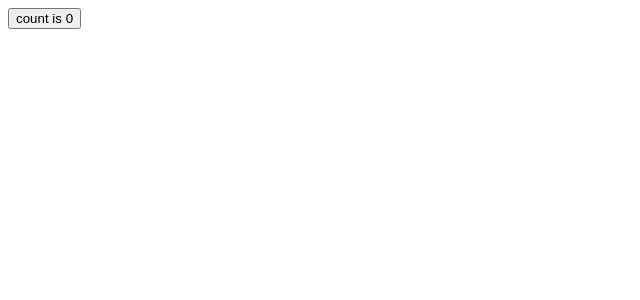
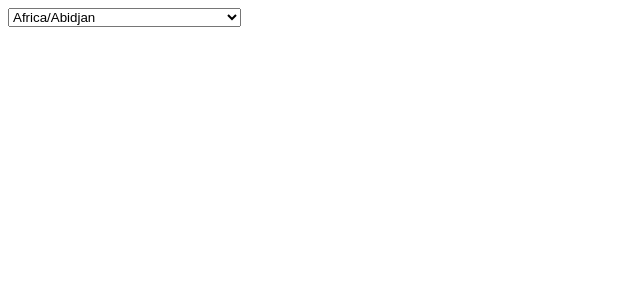
Before and after one commit to joshuatshaffer/time-zone-clock, a React (Vite) app: page / in a window 1280 px wide. Shown: the top 300 px of the page, without its empty margins (0-640 px from the left). Built offline with nearby package versions, Linux system fonts and the light colour scheme.

Commit message:
Time zone select.

```diff
--- a/src/App.tsx
+++ b/src/App.tsx
@@ -7,9 +7,13 @@ export function App() {
 
   return (
     <>
-      <button onClick={() => setCount((count) => count + 1)}>
-        count is {count}
-      </button>
+      <select>
+        {Intl.supportedValuesOf("timeZone").map((timeZone) => (
+          <option key={timeZone} value={timeZone}>
+            {timeZone}
+          </option>
+        ))}
+      </select>
     </>
   );
 }
--- a/tsconfig.app.json
+++ b/tsconfig.app.json
@@ -1,8 +1,8 @@
 {
   "compilerOptions": {
-    "target": "ES2020",
+    "target": "ES2023",
     "useDefineForClassFields": true,
-    "lib": ["ES2020", "DOM", "DOM.Iterable"],
+    "lib": ["ES2023", "DOM", "DOM.Iterable"],
     "module": "ESNext",
     "skipLibCheck": true,
 
```
